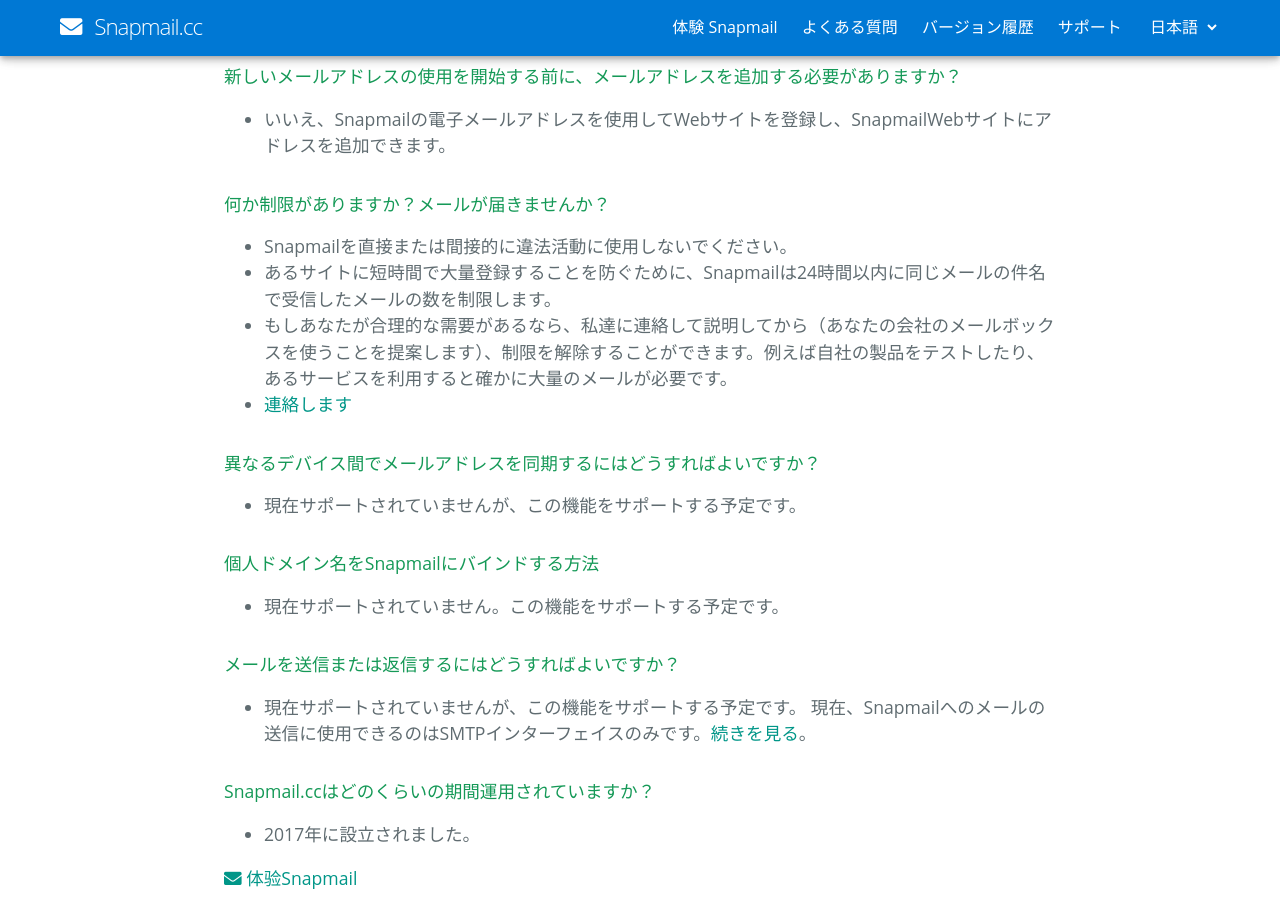
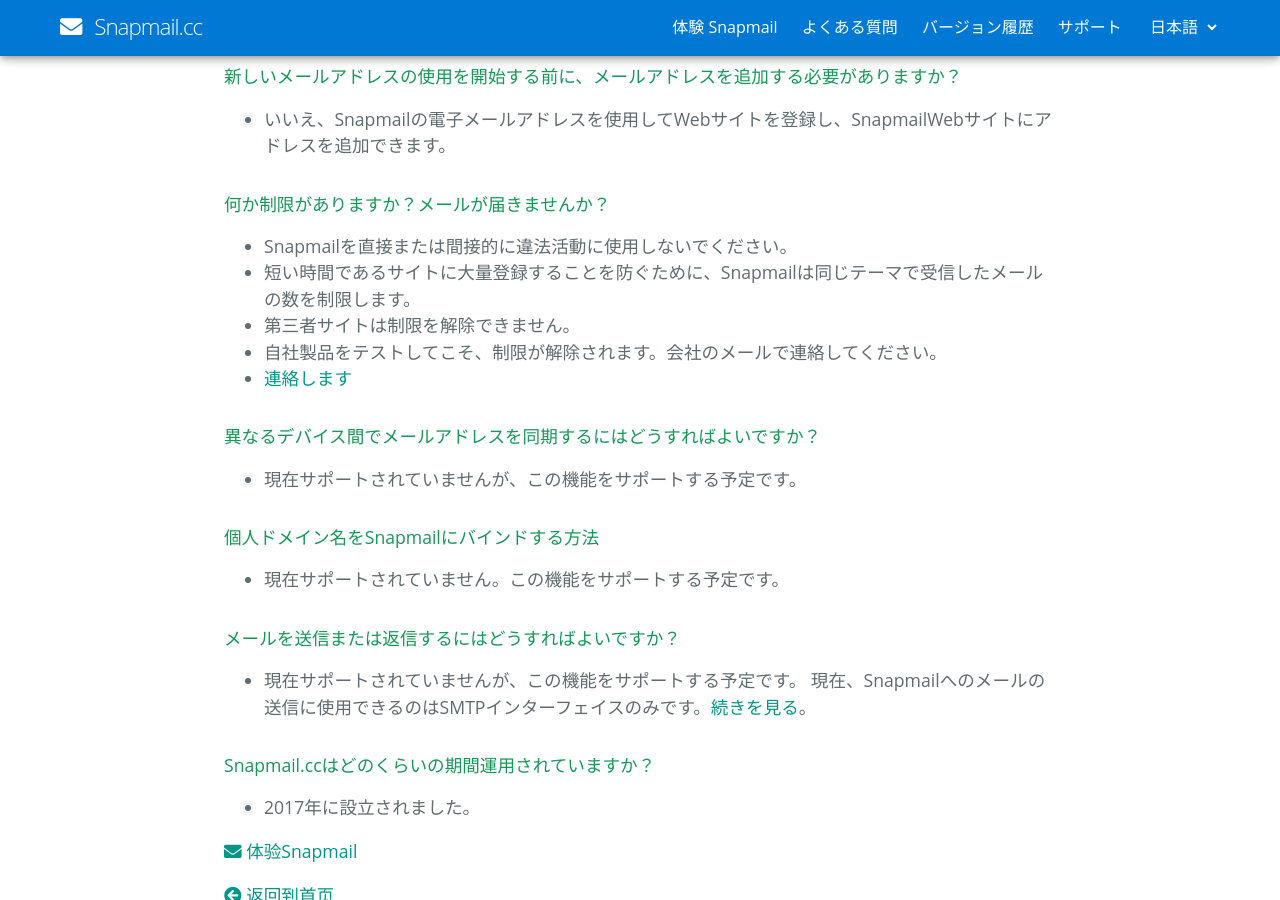
Before and after one commit to joodies/myblog, a Jekyll site: the page built from ja/_posts/2020-08-16-faq.md, in a window 1280 px wide and 900 px high, scrolled down 1062 px. Built offline with Jekyll 4.4.1, drawn with Linux system fonts in a browser that asks for light colours; nearby versions of some CDN libraries; some web fonts are replaced; comment, search, counter and statistics services are not loaded.

```diff
--- a/ja/_posts/2020-08-16-faq.md
+++ b/ja/_posts/2020-08-16-faq.md
@@ -29,8 +29,9 @@ stickie:
 
 #### 何か制限がありますか？メールが届きませんか？
 + Snapmailを直接または間接的に違法活動に使用しないでください。
-+ あるサイトに短時間で大量登録することを防ぐために、Snapmailは24時間以内に同じメールの件名で受信したメールの数を制限します。
-+ もしあなたが合理的な需要があるなら、私達に連絡して説明してから（あなたの会社のメールボックスを使うことを提案します）、制限を解除することができます。例えば自社の製品をテストしたり、あるサービスを利用すると確かに大量のメールが必要です。
++ 短い時間であるサイトに大量登録することを防ぐために、Snapmailは同じテーマで受信したメールの数を制限します。
++ 第三者サイトは制限を解除できません。
++ 自社製品をテストしてこそ、制限が解除されます。会社のメールで連絡してください。
 + <a target="_blank" href="https://www.snapmail.cc/blog/ja/support.html"> 連絡します </a>
 
 #### 異なるデバイス間でメールアドレスを同期するにはどうすればよいですか？
```
Also changed, not shown: en/_posts/2020-08-16-faq.md (+3 -2 lines), zh/_posts/2020-08-16-faq.md (+3 -2 lines).
